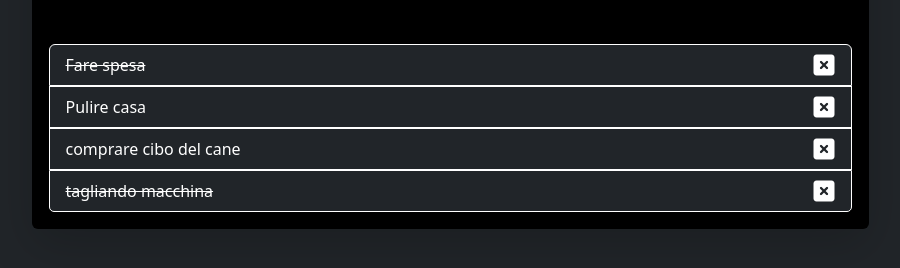
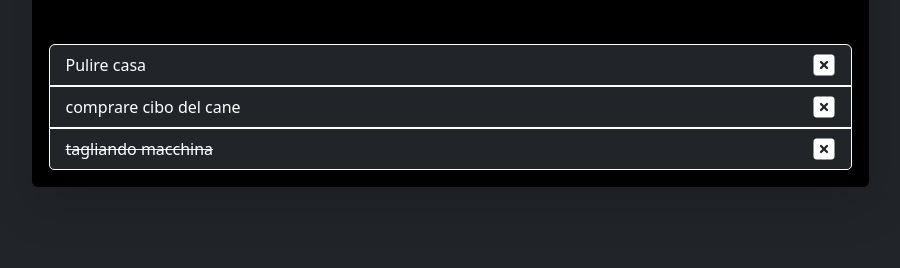
Before and after one commit to FedeViga/vue-todolist, a plain HTML site: page index.html in a window 1280 px wide. Both pictures are taken after a click on the button 1014 px from the left and 231 px from the top of the page. Shown: the part 166-434 px from the top of the page, without its empty margins (190-1090 px from the left). Drawn offline with nearby package versions, Linux system fonts and the light colour scheme.

Commit message:
completata milestone 2

```diff
--- a/index.html
+++ b/index.html
@@ -34,7 +34,7 @@
 
                     <!-- creo li per ogni oggetto contenuto nell'array tasks -->
                     <li
-                        v-for="currentTask in tasks"
+                        v-for="(currentTask, index) in tasks"
                         class="list-group-item list-group-item-action d-flex justify-content-between bg-dark border border-white text-white"
                     >
 
@@ -43,7 +43,8 @@
                             {{currentTask.text}}
                         </span>
 
-                        <i @click="deleteTask(index)" class="fa-solid fa-square-xmark fs-4"></i>
+                        <!-- al click dell'icona rimuovo il task corrispondente -->
+                        <i @click="deleteTask(index)" class="fa-solid fa-square-xmark fs-4" role='button'></i>
 
                     </li>
 
--- a/js/script.js
+++ b/js/script.js
@@ -47,6 +47,17 @@ createApp({
             ]
 
         }
+
     },
 
+    methods: {
+
+        // metodo per eliminare un task al click dell'icona X
+        deleteTask(currentTask) {
+
+            this.tasks.splice(currentTask, 1)
+
+        }
+    }
+
 }).mount('#app');
```
